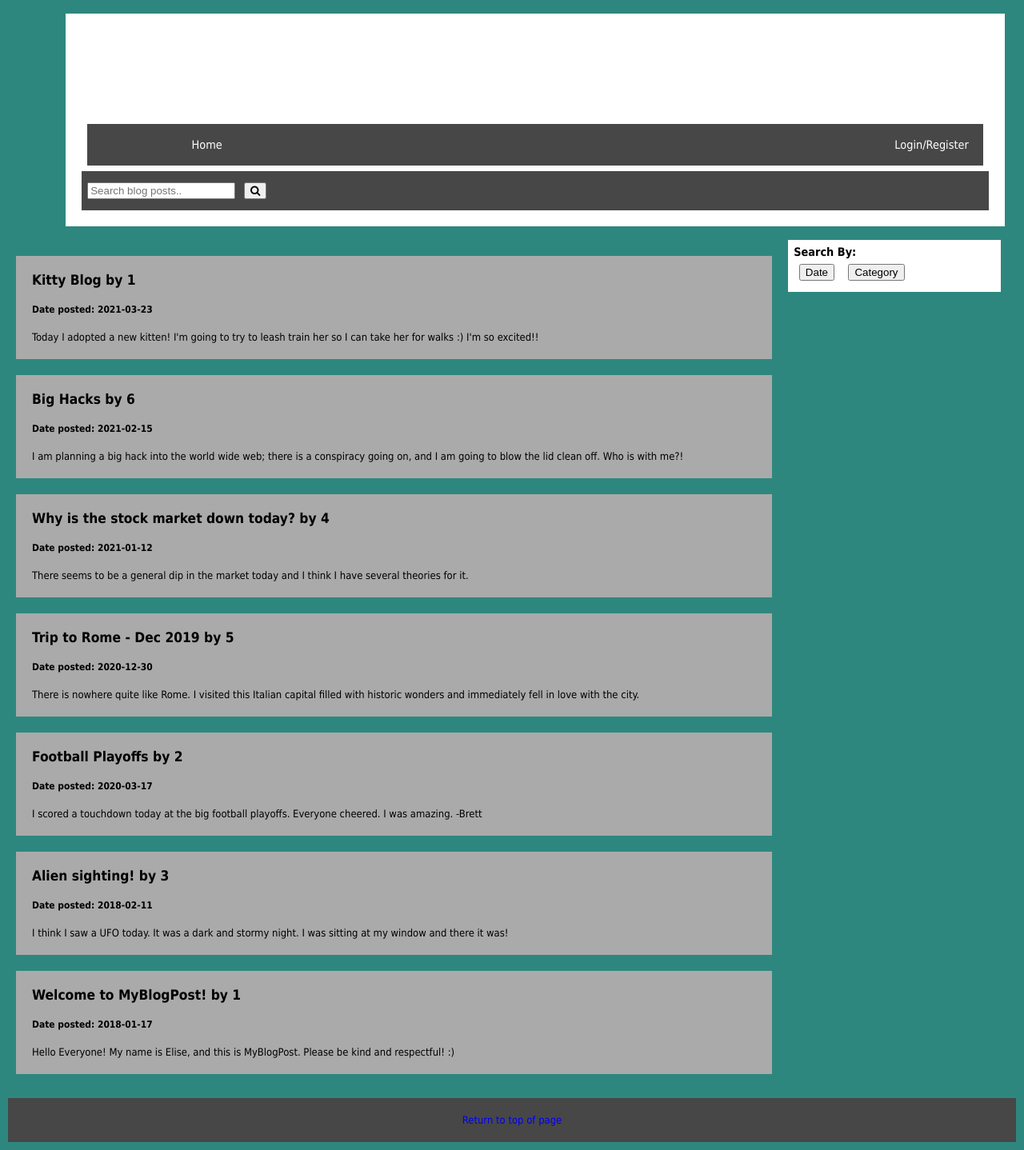
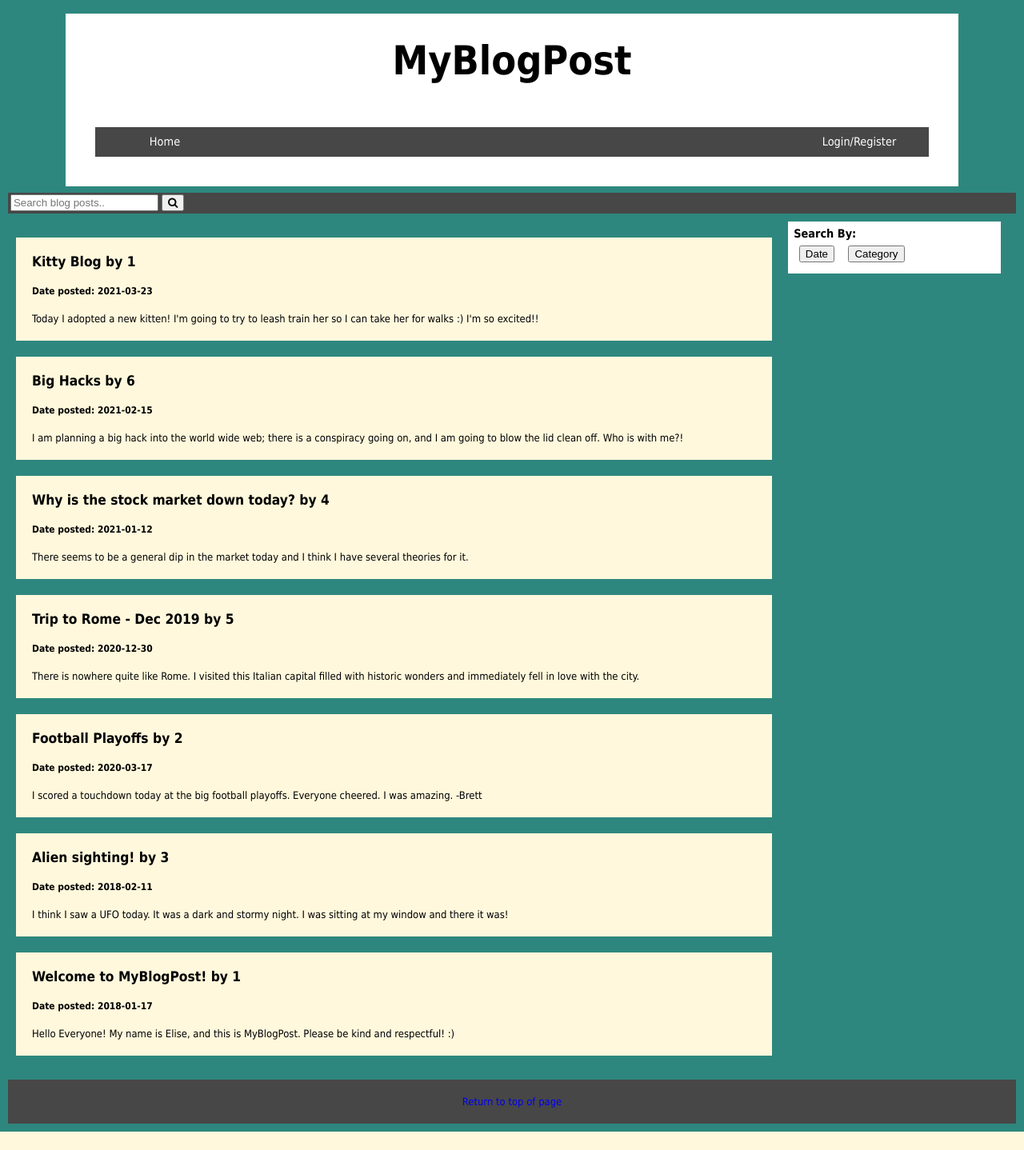
Before and after one commit to COSC360Project/Project, a PHP site: page /home.php in a window 1280 px wide; the page is wider, and only the part inside the window is pictured. Shown: that part at 80% size. After the commit the page ends 1415 px from the top of that part, so only its background shows below. Run offline with PHP 8.4, Linux system fonts and the light colour scheme; data comes from the database, SQL or seed files in the repository; data that the repository does not hold is empty; some libraries are stand-ins or nearby versions.

Commit message:
Added (non-working) Ajax code for home.php search function and fixed home.php css

```diff
--- a/css/style.css
+++ b/css/style.css
@@ -153,37 +153,30 @@
 }
 
 #home-header {
-    padding: 20px 20px;
-    text-align: left;
-    background-color: white;
-    display:inline-block;
+    padding: 30px;
+    text-align: center;
+    background: white;
     height: fit-content;
-    width: 90%;
+    overflow: auto;
 }
-#home-header h1 {
+#home-header h1 a{
     font-size: 50px;
-    margin: 0.2em;
+    color: black;
 }
-#home-header .topnav {
-    overflow: hidden;
+#home-header table a { color: white;}
+#home-header table a:hover{
+    background-color: #ddd;
+    color: black;
+}
+
+#topsearch {
     background-color: #474747;
+    padding: 0.2em;
+    display:block;
+
 }
-#home-header a {
-    color: white;
-    float: right;
-    text-decoration: none;
-    margin: 0.5em;
-}
-#home-header a:hover {
-    color: lightseagreen;
-}
-.topnav button {
-    margin: 0.5em;
-    cursor: pointer;
-}
+
 #searchbar {
-    float: left;
-    display: block;
     margin: 0.5em 0.5em;
 }
 
@@ -194,7 +187,7 @@
     width: 75%;
 }
 .post-entry {
-    background-color: #AAA;
+    background-color: cornsilk;
     padding: 20px;
     margin-top: 20px;
 }
--- a/displayposts.php
+++ b/displayposts.php
@@ -48,26 +48,6 @@
         else {
             echo $noresult_error;
         }
-
-        // If user requests a search
-        $keyword = $_POST['search-keyword'].value;
-        $searchBtn = $_POST['search'];
-        if (isset($searchBtn) && !empty($keyword)) {
-            // Validate request
-            if ($_SESSION['REQUEST_METHOD'] == 'POST') {
-                $sqlSearch = "SELECT * FROM blogpots WHERE title LIKE %".$keyword."% ORDER BY date DESC";
-                $searchResult = mysqli_query($conn,$sqlSearch);
-                if (mysqli_num_rows($searchResult) > 0) {
-                    while ($row = mysqli_fetch_assoc($searchResult)) {
-                        displayresults($row);
-                    }
-                }
-                else {
-                    echo "Search query:'".$keyword."' returned 0 results.";
-                }
-            }
-            else echo $request_error;
-        }
     }
     // close connection
     mysqli_close($conn);
--- a/header.php
+++ b/header.php
@@ -47,7 +47,7 @@
 		echo "<td><a href=\"#\"></a></td>";
 		echo "<td><a href=\"#\"></a></td>";
 		echo "<td><a href=\"#\"></a></td>";
-		echo "<td><a href=\"signup.html\">Login/Register</a></td>";
+		echo "<td><a href=\"signup.php\">Login/Register</a></td>";
 		echo "</tr></tbody></table>";
 	}
 ?>
--- a/home.php
+++ b/home.php
@@ -8,19 +8,19 @@
         <title>MyBlogPost - Home</title>
         <link rel="stylesheet" href="https://cdnjs.cloudflare.com/ajax/libs/font-awesome/4.7.0/css/font-awesome.min.css">
         <link rel="stylesheet" href="css/style.css"/>
+        <script src="https://ajax.googleapis.com/ajax/libs/jquery/3.1.1/jquery.min.js"></script>
+        <script type="text/javascript" src="js/searchposts.js"></script>
     </head>
     <body id="home-body">
         <header id="home-header" name="top">
             <?php
                 include 'header.php';
             ?>
-            <div class="topnav">
-                <form id="searchbar" method="post" action="displayposts.php">
-                    <input type="text" id="search-keyword" placeholder="Search blog posts.." required="required"/>
-                    <button type="submit" id="search"><i class="fa fa-search"></i></button>
-                </form>
-            </div>
         </header>
+        <div id="topsearch">
+            <input type="text" id="search-keyword" placeholder="Search blog posts.." required="required"/>
+            <button type="submit" id="search" onclick="js/asearchposts.js"><i class="fa fa-search"></i></button>
+        </div>
         <div class="row">
             <div id="featured-posts-left">
                 <!-- Generate posts from db -->
--- /dev/null
+++ b/js/searchposts.js
@@ -0,0 +1,24 @@
+$(document).ready(function() {
+    function searchPosts() {
+        // Get keyword from search bar
+        var keyword = document.getElementById('search-keyword').value;
+
+        // Create XMLHttpRequest object
+        var request = new XMLHttpRequest();
+
+        // Instantiating request object
+        request.open("GET", "displaysearchposts.php?keyword="+keyword);
+
+        // Define event listener for readystatechange event
+        request.onreadystatechange = function() {
+            // Check if request is complete and was successful
+            if (this.readyState===4 && this.status===200) {
+                // Insert response from server into HTML element
+                document.getElementById('featured-posts-left').innerHTML = this.responseText;
+            }
+        };
+
+        // Sending request to server
+        request.send();
+    }
+});
```
Also changed, not shown: displaysearchposts.php (added, +36 -0 lines).
